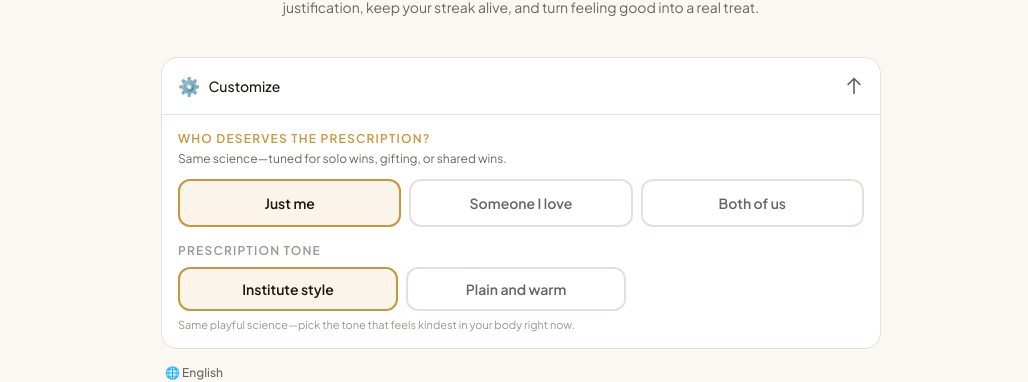
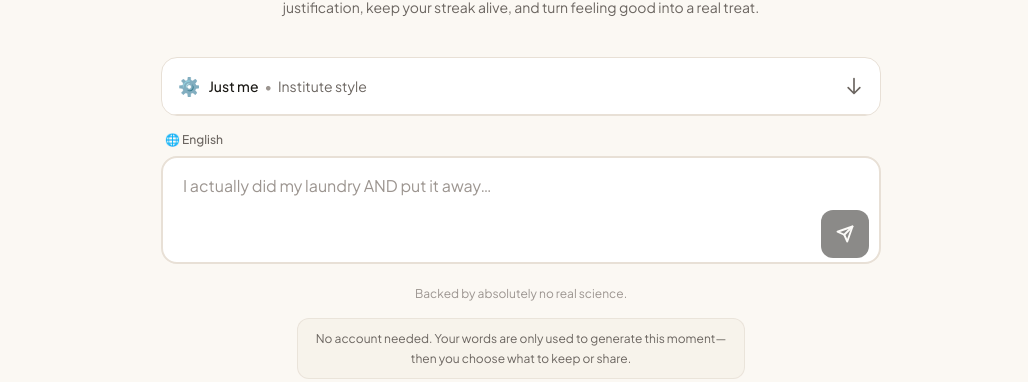
Before and after one commit to oneprofile-dev/youdeservenow, a Next.js app: page / in a window 1280 px wide. Shown: the part 432-814 px from the top of the page, without its empty margins (119-1147 px from the left). Built offline with nearby package versions, Linux system fonts and the light colour scheme; no server answers; the database is empty.

Commit message:
major review

```diff
--- a/components/SettingsAccordion.tsx
+++ b/components/SettingsAccordion.tsx
@@ -36,9 +36,9 @@ export default function SettingsAccordion({
     return () => window.removeEventListener("resize", checkDesktop);
   }, []);
 
-  // Auto-open on desktop
+  // Keep collapsed by default on both mobile and desktop
   useEffect(() => {
-    setIsOpen(isDesktop);
+    setIsOpen(false);
   }, [isDesktop]);
 
   // Get current selections for compact view
```
